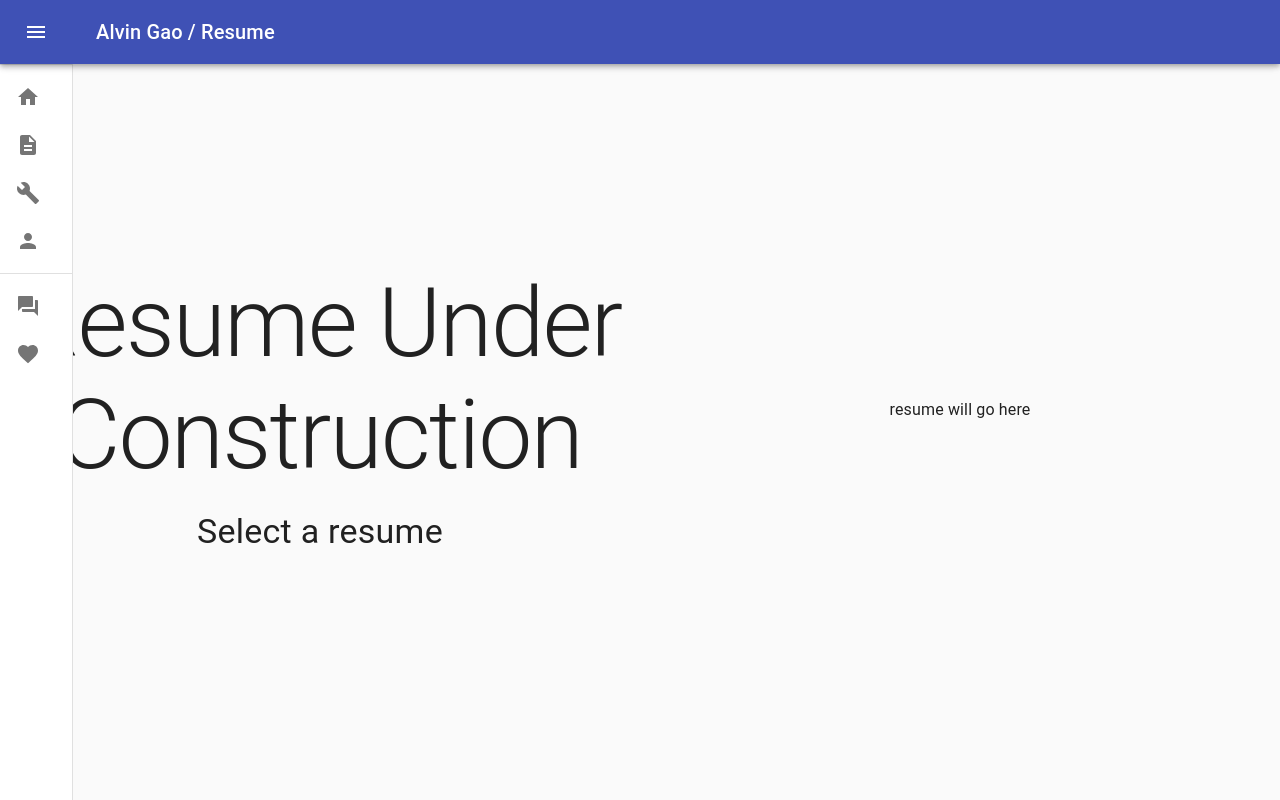
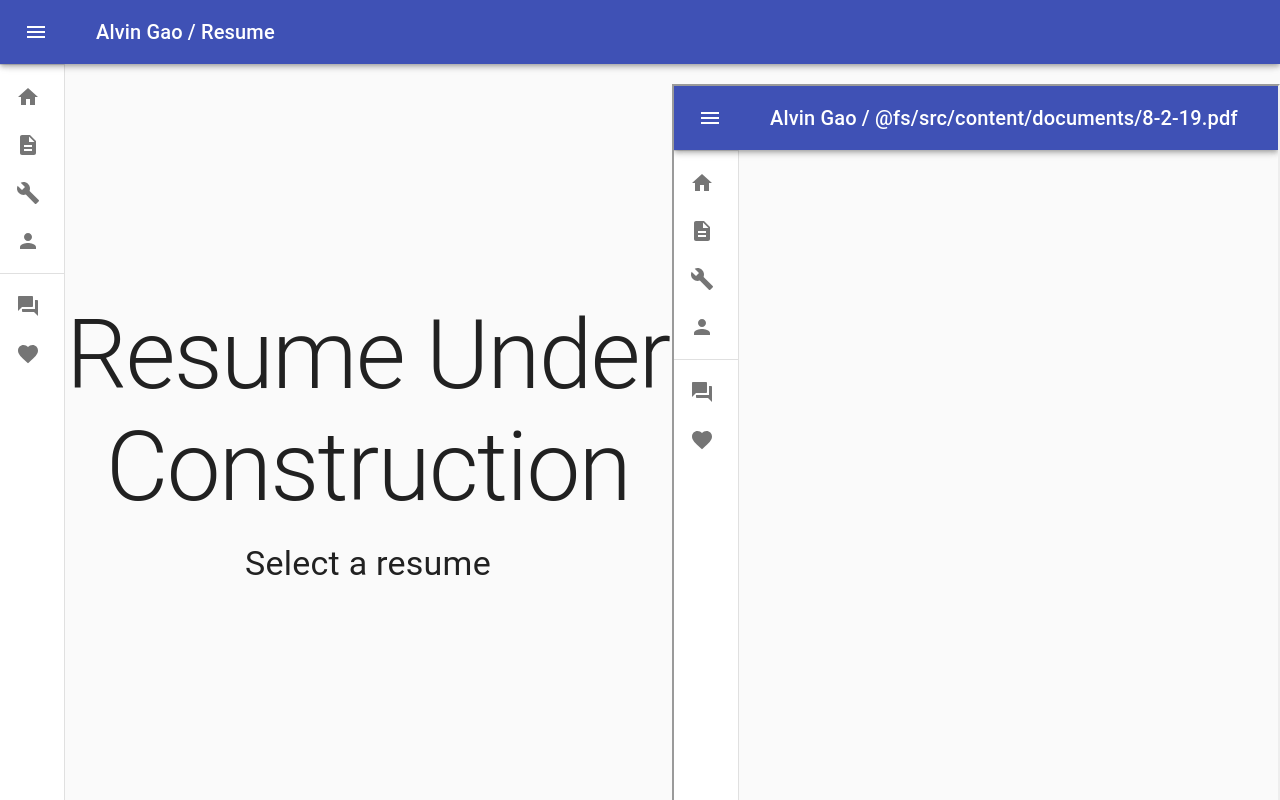
Before and after one commit to alvinkgao/alvinkgao.com, a React (Create React App) app: page /Resume in a window 1280 px wide. Built offline with nearby package versions, Linux system fonts and the light colour scheme.

Commit message:
Add 1 resume and fix overlap issue

```diff
--- a/src/App.css
+++ b/src/App.css
@@ -20,17 +20,18 @@
 }
 
 .split {
-  height: 100%;
-  width: 50%;
+  top: 64px;
+  height: calc(100% - 64px);
+  width: calc((100% - 64px) / 2);
   position: fixed;
   z-index: 1;
-  top: 0;
   overflow-x: hidden;
   padding-top: 20px;
 }
 
 .left {
-  left: 0;
+  position: fixed;
+  left: 64px;
   align-items: center;
   justify-content: center;
   display: flex;
@@ -38,6 +39,7 @@
 }
 
 .right {
+  position: fixed;
   right: 0;
   min-height: 100vh;
   display: flex;
--- a/src/App.js
+++ b/src/App.js
@@ -34,15 +34,18 @@ const App = () => {
       <Provider store={store}>
         <MuiThemeProvider theme={theme}>
           <BrowserRouter>
-            <AppBar />
-            <Switch>
-              <Route exact path="/" render={Home} />
-              <Route path="/Resume" render={Resume} />
-              <Route path="/Projects" render={Projects} />
-              <Route path="/AboutMe" render={AboutMe} />
-              <Route path="/Blog" render={Blog} />
-              <Route path="/Hobbies" render={Hobbies} />
-            </Switch>
+            <div className="App">
+              <AppBar>
+                <Switch>
+                  <Route exact path="/" render={() => <Home />} />
+                  <Route path="/Resume" render={() => <Resume />} />
+                  <Route path="/Projects" render={() => <Projects />} />
+                  <Route path="/AboutMe" render={() => <AboutMe />} />
+                  <Route path="/Blog" render={() => <Blog />} />
+                  <Route path="/Hobbies" render={() => <Hobbies />} />
+                </Switch>
+              </AppBar>
+            </div>
           </BrowserRouter>
         </MuiThemeProvider>
       </Provider>
--- a/src/components/AppBar.js
+++ b/src/components/AppBar.js
@@ -74,7 +74,7 @@ const useStyles = makeStyles(theme => ({
     overflowX: "hidden",
     width: theme.spacing(7) + 1,
     [theme.breakpoints.up("sm")]: {
-      width: theme.spacing(9) + 1
+      width: theme.spacing(8) + 1
     }
   },
   toolbar: {
@@ -197,6 +197,7 @@ const CustomAppBar = props => {
           ))}
         </List>
       </Drawer>
+      {props.children}
     </div>
   );
 };
--- a/src/containers/AboutMe.js
+++ b/src/containers/AboutMe.js
@@ -1,10 +1,10 @@
-import React from "react";
+import React, { Fragment } from "react";
 
 import { Typography } from "@material-ui/core/";
 import Links from "../components/Links";
 
 const AboutMe = () => (
-  <div className="App">
+  <Fragment>
     <div className="split left">
       <Typography variant="h1">About Me</Typography>
     </div>
@@ -12,7 +12,7 @@ const AboutMe = () => (
       <Typography variant="inherit">Hi There</Typography>
       <Links />
     </div>
-  </div>
+  </Fragment>
 );
 
 export default AboutMe;
--- a/src/containers/Blog.js
+++ b/src/containers/Blog.js
@@ -1,13 +1,13 @@
-import React from "react";
+import React, { Fragment } from "react";
 
 import { Typography } from "@material-ui/core/";
 
 const Blog = () => (
-  <div className="App">
+  <Fragment>
     <header className="App-header">
       <Typography variant="h1">Blog Under Construction</Typography>
     </header>
-  </div>
+  </Fragment>
 );
 
 export default Blog;
--- a/src/containers/Hobbies.js
+++ b/src/containers/Hobbies.js
@@ -1,13 +1,13 @@
-import React from "react";
+import React, { Fragment } from "react";
 
 import { Typography } from "@material-ui/core/";
 
 const Hobbies = () => (
-  <div className="App">
+  <Fragment>
     <header className="App-header">
       <Typography variant="h1">Hobbies Under Construction</Typography>
     </header>
-  </div>
+  </Fragment>
 );
 
 export default Hobbies;
--- a/src/containers/Home.js
+++ b/src/containers/Home.js
@@ -1,17 +1,17 @@
-import React from "react";
+import React, { Fragment } from "react";
 import { Link } from "react-router-dom";
 import { Typography } from "@material-ui/core/";
 import Links from "../components/Links";
 
 const Home = () => (
-  <div className="App">
+  <Fragment>
     <header className="App-header">
       <Link to="/AboutMe" style={{ color: "black", textDecoration: "none" }}>
         <Typography variant="h1">Alvin Gao</Typography>
       </Link>
       <Links />
     </header>
-  </div>
+  </Fragment>
 );
 
 export default Home;
--- a/src/containers/Projects.js
+++ b/src/containers/Projects.js
@@ -1,9 +1,9 @@
-import React from "react";
+import React, { Fragment } from "react";
 
 import { Typography } from "@material-ui/core/";
 
 const Projects = () => (
-  <div className="App">
+  <Fragment>
     <div className="split left">
       <header className="App-header">
         <Typography variant="h1">Projects Under Construction</Typography>
@@ -17,7 +17,7 @@ const Projects = () => (
       </Typography>
       {/* </header> */}
     </div>
-  </div>
+  </Fragment>
 );
 
 export default Projects;
--- a/src/containers/Resume.js
+++ b/src/containers/Resume.js
@@ -1,18 +1,25 @@
-import React from "react";
+import React, { Fragment } from "react";
+import resume from "../content/documents/8-2-19.pdf";
 
 import { Typography } from "@material-ui/core/";
 
 const Resume = () => (
-  <div className="App">
+  <Fragment>
     <div className="split left">
       <Typography variant="h1">Resume Under Construction</Typography>
       <br />
       <Typography variant="h4">Select a resume</Typography>
     </div>
     <div className="split right">
+      <iframe
+        title="resume-viewer"
+        src={resume}
+        width="100%"
+        height="100%"
+      ></iframe>
       <Typography>resume will go here</Typography>
     </div>
-  </div>
+  </Fragment>
 );
 
 export default Resume;
```
Also changed, not shown: 1 other file (tests, documents, lock files or other folders).
